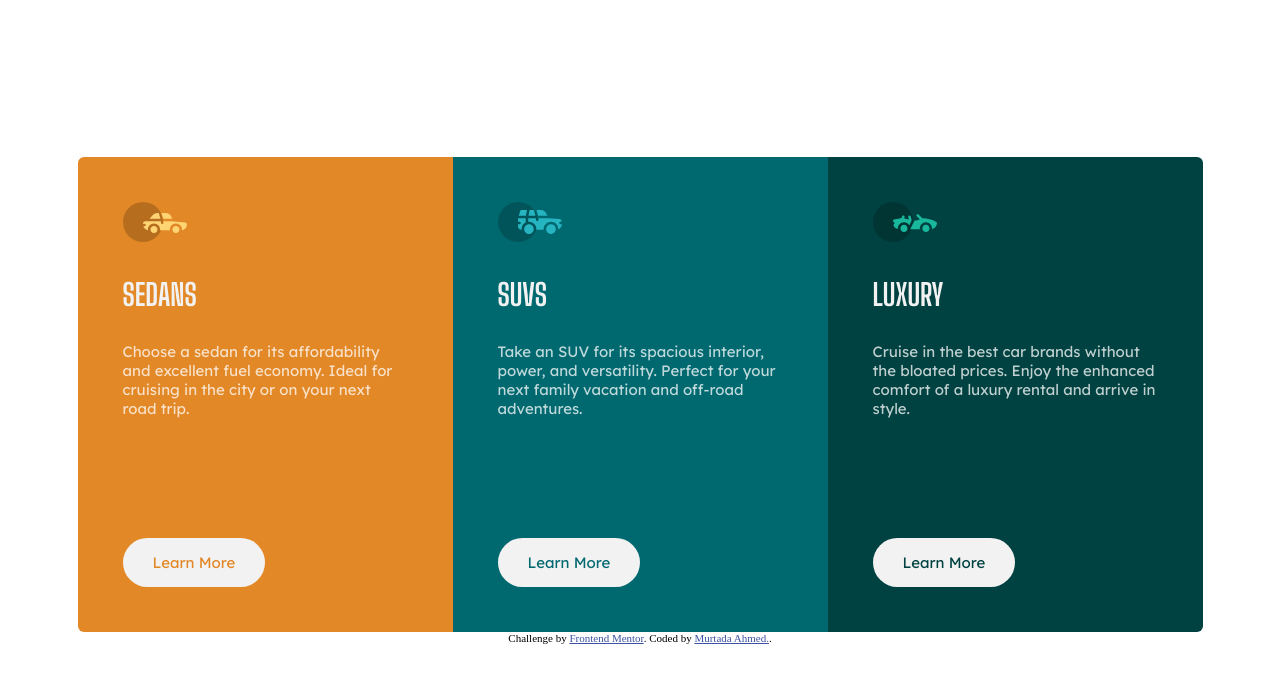
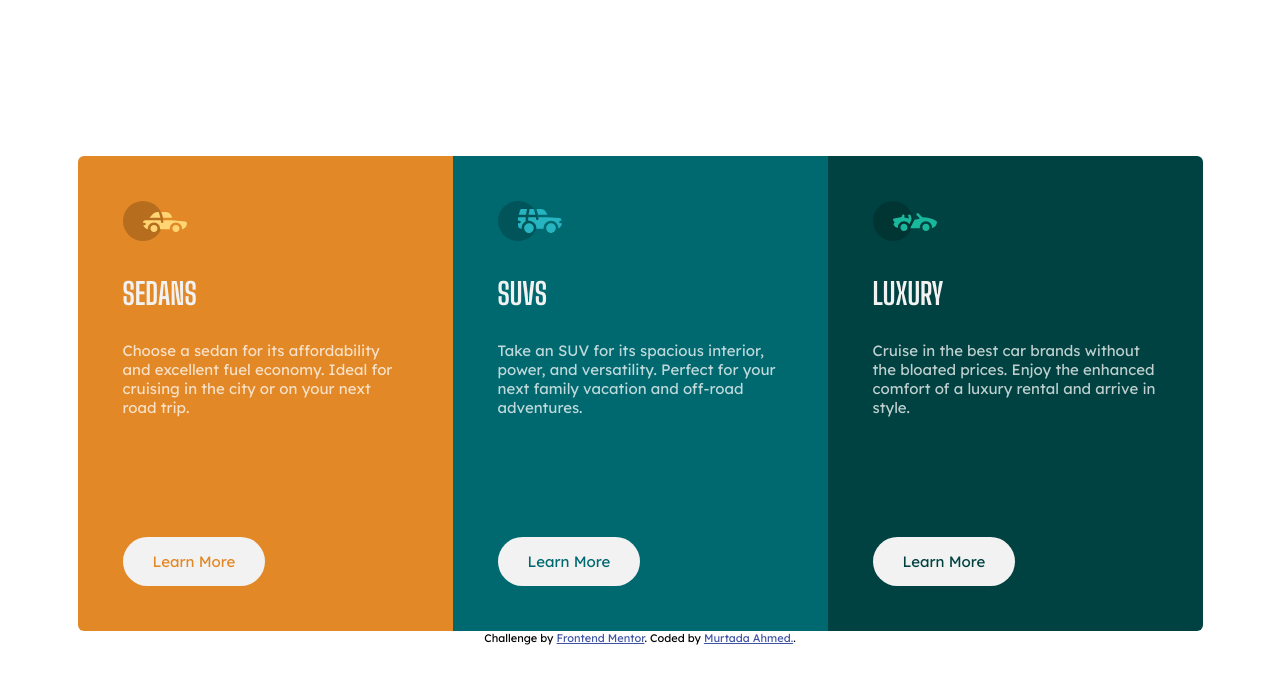
Before and after one commit to MurtadaFrontDev/3-column-preview-card-component-main, a plain HTML site: page index.html in a window 1280 px wide. Drawn offline with Linux system fonts and the light colour scheme.

Commit message:
add font Fam

```diff
--- a/style/style.css
+++ b/style/style.css
@@ -18,6 +18,7 @@ html {
 .attribution {
   font-size: 11px;
   text-align: center;
+  font-family: var(--ff_bsd);
 }
 
 .attribution a {
```
